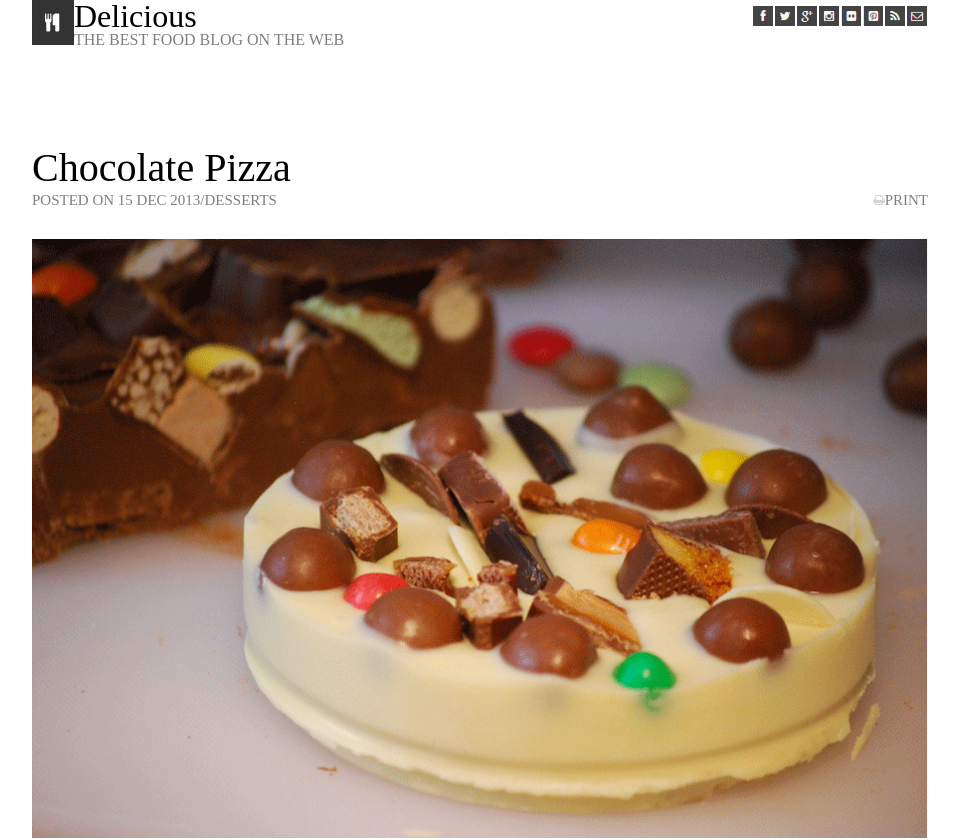
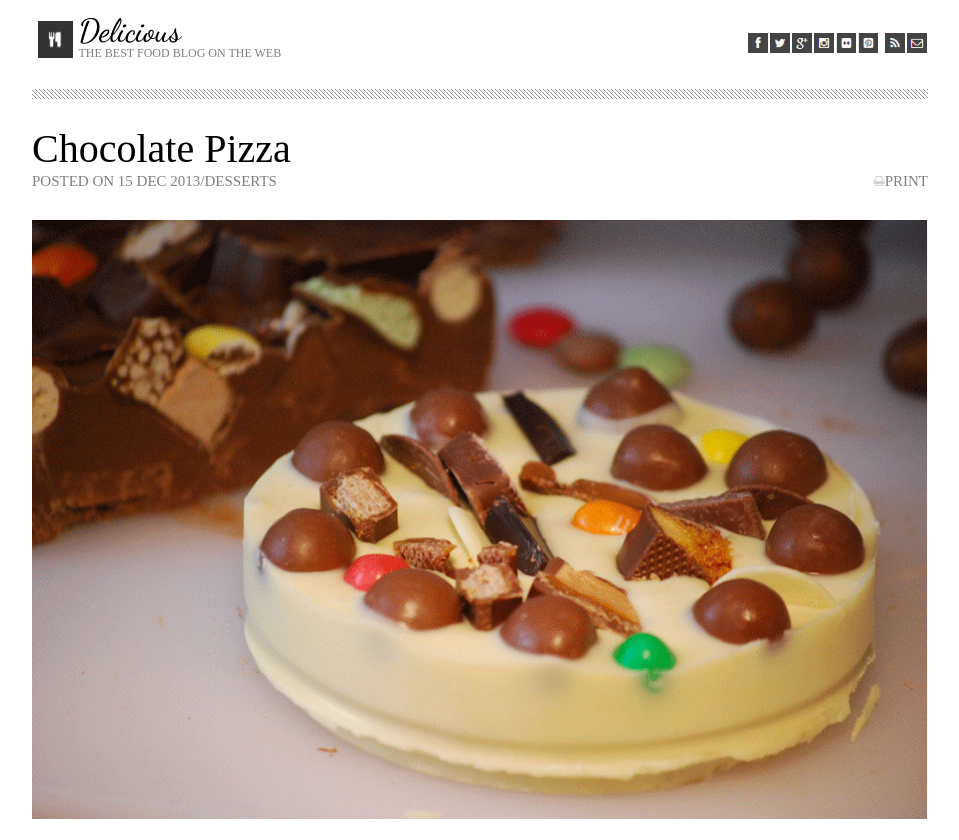
Before and after one commit to mattlarkin8/chocolate-pizza, a plain HTML site: page index.html in a window 1280 px wide. Shown: the top 840 px of the page, without its empty margins (160-1119 px from the left). Drawn offline with Linux system fonts and the light colour scheme.

Commit message:
Added new font to title, fixed spacing on nav icons, and added repeating image banner.

```diff
--- a/css/style.css
+++ b/css/style.css
@@ -2,25 +2,46 @@ html {
   max-width: 70%;
   margin: 0px auto;
 }
+header {
+  margin-top: 15px;
+}
 #logo {
-  float: left
+  float: left;
+  margin: 6px;
+  height: 37px;
 }
 h1 {
-  font-size: xx-large;
+  font-family: 'Dancing Script', cursive;
+  font-size: 32px;
 }
 h2 {
+  font-size: 12px;
   opacity: 0.5;
 }
 nav {
   float: right;
+  position: relative;
+  bottom: 15px;
 }
-nav img {
+.nav_icon{
+  float: left;
+  font-size: 0;
+  border: 1px solid white;
+}
+.nav_icon img {
   height: 20px;
   width: 20px;
-  margin: 1px;
+}
+#pinterest_icon {
+  margin-right: 5px;
+}
+.spacer_image {
+  height: 10px;
+  margin: 30px 0px;
+  width: 100%;
+  background-image: url("../img/hr-img.png");
 }
 h3 {
-  margin-top: 100px;
   font-size: 40px;
   font-weight: 500;
 }
--- a/index.html
+++ b/index.html
@@ -4,12 +4,29 @@
     <title>Chocolate Pizza!</title>
     <link rel="stylesheet" href="css/reset.css">
     <link rel="stylesheet" href="css/style.css">
+    <style>
+      @import url('https://fonts.googleapis.com/css2?family=Dancing+Script:wght@500&display=swap');
+    </style>
   </head>
   <main>
     <header>
-      <img src="img/logo.png" id="logo" alt="">
-      <h1>Delicious<nav><img src="img/fb-icon.png" alt=""><img src="img/twit-icon.png" alt=""><img src="img/gp-icon.png" alt=""><img src="img/insta-icon.png" alt=""><img src="img/flic-icon.png" alt=""><img src="img/pint-icon.png" alt=""><img src="img/rss-icon.png" alt=""><img src="img/mail-icon.png" alt=""></nav></h1>
+      <img src="img/logo.png" id="logo" alt="Delicious Company Logo">
+      <h1>Delicious
+      </h1>
+      <nav>
+        <ul>
+          <li class="nav_icon"><img src="img/fb-icon.png" alt=""></li>
+          <li class="nav_icon"><img src="img/twit-icon.png" alt=""></li>
+          <li class="nav_icon"><img src="img/gp-icon.png" alt=""></li>
+          <li class="nav_icon"><img src="img/insta-icon.png" alt=""></li>
+          <li class="nav_icon"><img src="img/flic-icon.png" alt=""></li>
+          <li class="nav_icon" id="pinterest_icon"><img src="img/pint-icon.png" alt=""></li>
+          <li class="nav_icon"><img src="img/rss-icon.png" alt=""></li>
+          <li class="nav_icon"><img src="img/mail-icon.png" alt=""></li>
+        </ul>
+      </nav>
       <h2>THE BEST FOOD BLOG ON THE WEB</h2>
+      <div class="spacer_image"></div>
     </header>
     <body>
      <h3>Chocolate Pizza</h3>
```
